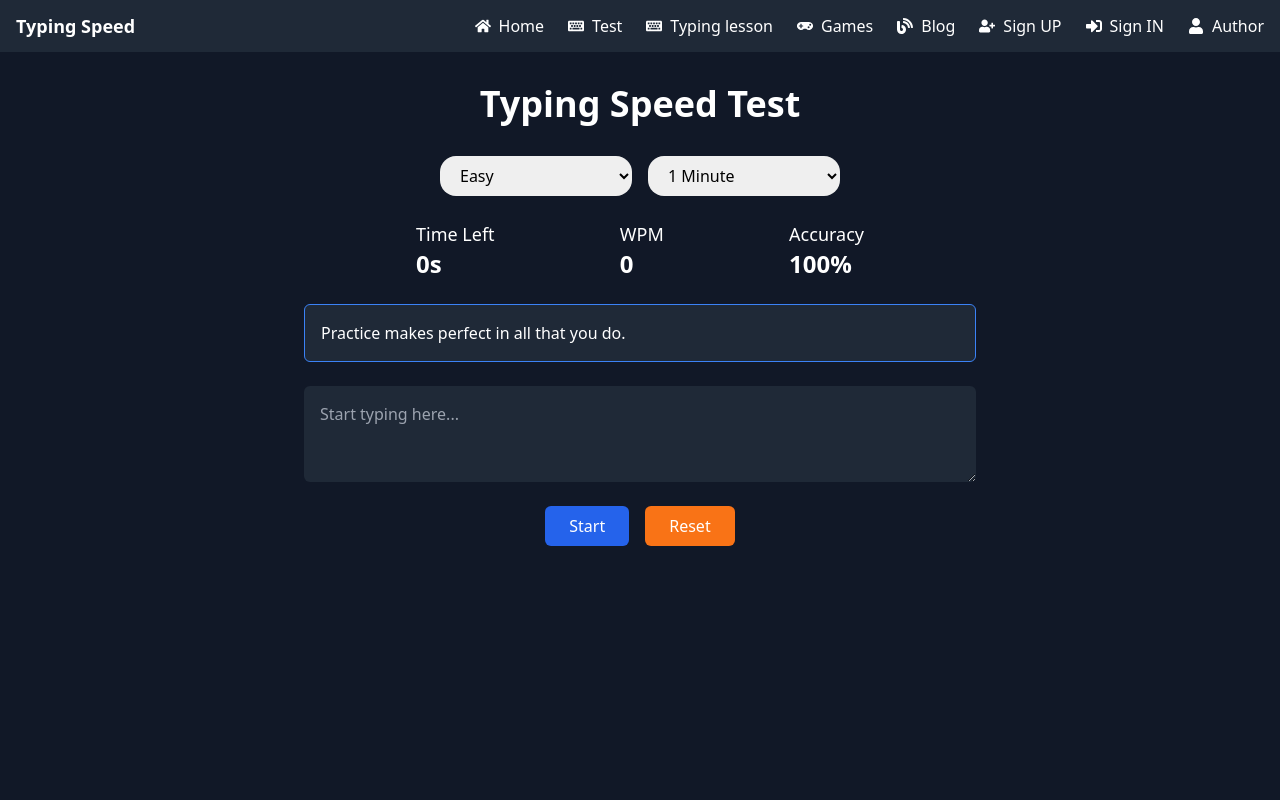
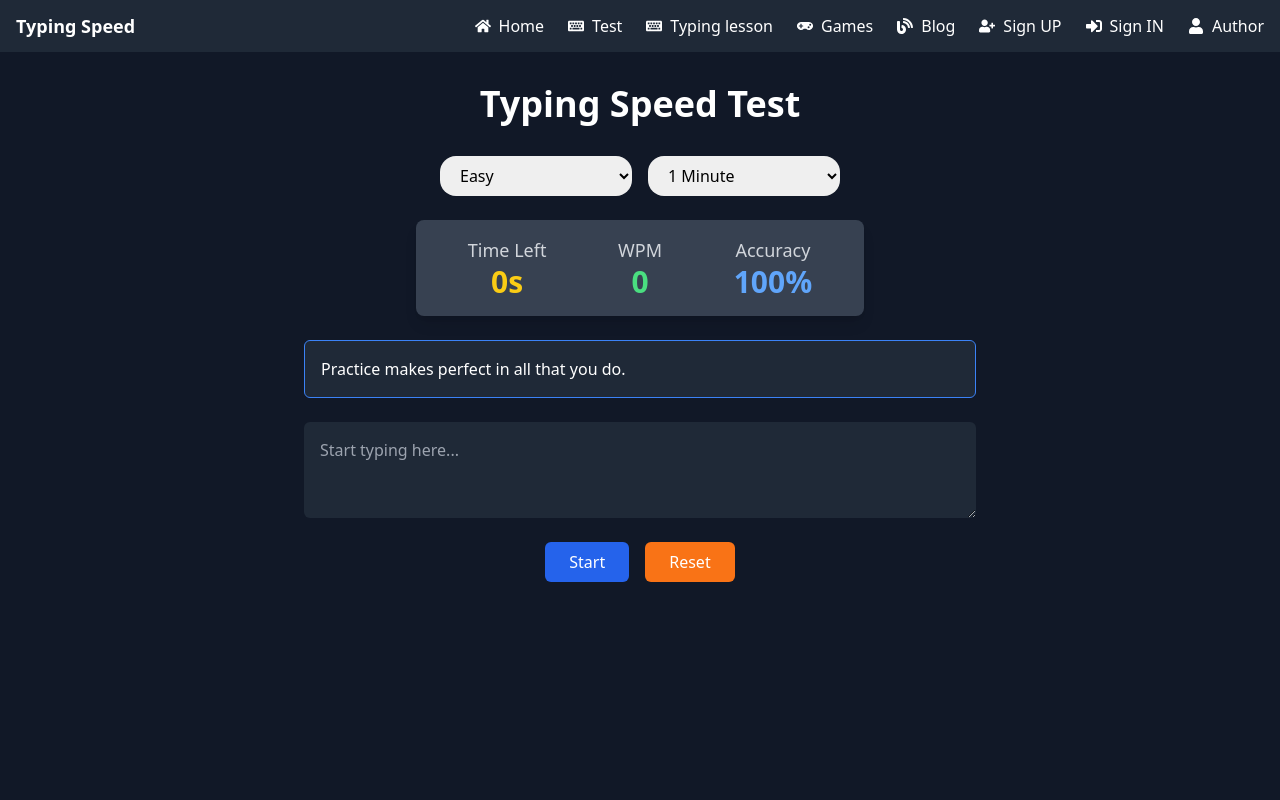
Before and after one commit to Joy-chandra-roy/typing-speed, a React (Vite) app: page / in a window 1280 px wide. Shown: the top 800 px of the page. Built offline with nearby package versions, Linux system fonts and the light colour scheme.

Commit message:
User interface design

```diff
--- a/src/pages/Home/Home/Home.jsx
+++ b/src/pages/Home/Home/Home.jsx
@@ -135,20 +135,20 @@ const Home = () => {
       </div>
 
       {/* Timer and Stats */}
-      <div className="flex justify-between w-full max-w-md mb-6">
-        <div>
-          <p className="text-lg">Time Left</p>
-          <p className="text-2xl font-bold">{timeLeft}s</p>
+      <div className="flex justify-around w-full max-w-md p-4 mb-6 bg-gray-700 rounded-lg shadow-lg">
+        <div className="text-center">
+          <p className="text-lg font-medium text-gray-300">Time Left</p>
+          <p className="text-3xl font-bold text-yellow-400">{timeLeft}s</p>
         </div>
-        <div>
-          <p className="text-lg">WPM</p>
-          <p className="text-2xl font-bold">{wpm}</p>
-        </div>
-        <div>
-          <p className="text-lg">Accuracy</p>
-          <p className="text-2xl font-bold">{accuracy}%</p>
-        </div>
+      <div className="text-center">
+        <p className="text-lg font-medium text-gray-300">WPM</p>
+        <p className="text-3xl font-bold text-green-400">{wpm}</p>
       </div>
+      <div className="text-center">
+        <p className="text-lg font-medium text-gray-300">Accuracy</p>
+        <p className="text-3xl font-bold text-blue-400">{accuracy}%</p>
+      </div>
+    </div>
 
       {/* Typing Text */}
       <div className="w-full max-w-2xl p-4 mb-6 bg-gray-800 border border-blue-500 rounded-md">
```
